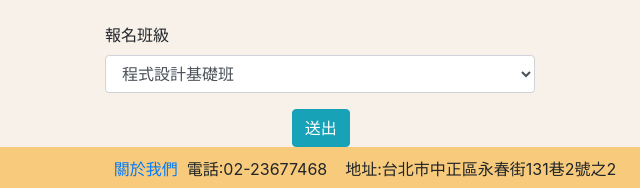
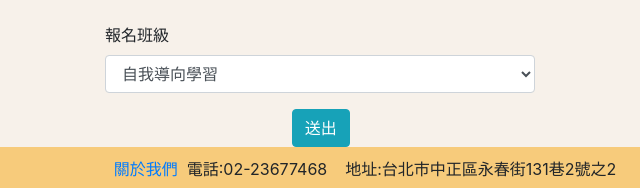
Before and after one commit to hang5888/sunny1, a plain HTML site: page SingUp.html in a window 1280 px wide. Shown: the part 1266-1454 px from the top of the page, 275-915 px from the left. Drawn offline with nearby package versions, Linux system fonts and the light colour scheme.

Commit message:
Add files via upload

```diff
--- a/SingUp.html
+++ b/SingUp.html
@@ -94,14 +94,14 @@
                 <div class="form-group" style="margin-left: 210pt; margin-top: 20pt;">
                     <label for="">報名班級</label>
                     <select type="text" name="" id="" class="form-control" placeholder="" aria-describedby="helpId">
-                        <option>程式設計基礎班</option>
-                        <option>網頁開發講座</option>
-                        <option>程式設計進階班</option>
-                        <option>職涯規劃</option>
-                        <option>網頁設計</option>
-                        <option>多媒體應用</option>
-                        <option>資料庫管理</option>
-                        <option>網路行銷</option>
+                        <option>自我導向學習</option>
+                        <option>深入關懷</option>
+                        <option>興趣/自主學習</option>
+                        <option>美術設計</option>
+                        <option>音樂賞析</option>
+                        <option>戶外活動</option>
+                        <option>自然科學</option>
+                        <option>國際文化</option>
                     </select>
 
                 </div>
```
